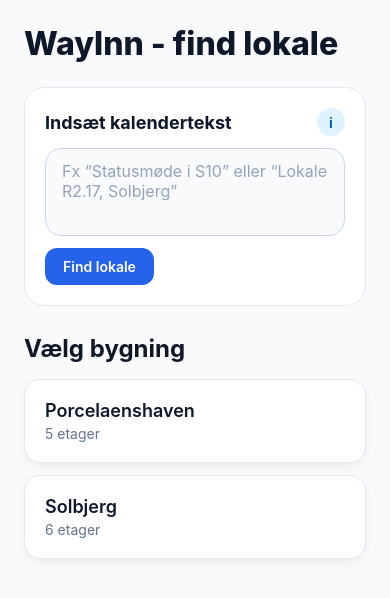
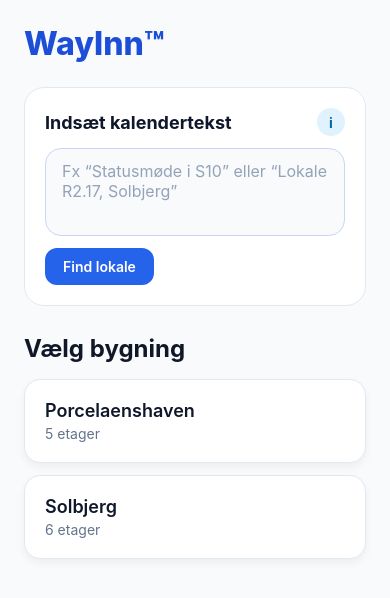
Before and after one commit to nodaniels/prototype, a React Native app in the folder wayinreact/: screen / in a window 390 px wide. Shown: the top 598 px of the page. Built offline with nearby package versions, Linux system fonts and the light colour scheme.

Commit message:
opdateret logo

```diff
--- a/wayinreact/App.tsx
+++ b/wayinreact/App.tsx
@@ -356,7 +356,7 @@
                 </Pressable>
               ) : (
                 <>
-                  <Text style={styles.title}>WayInn - find lokale</Text>
+                    <Text style={[styles.title, { color: '#1D4ED8' }]}>WayInn™</Text>
                 </>
               )}
             </View>
```
